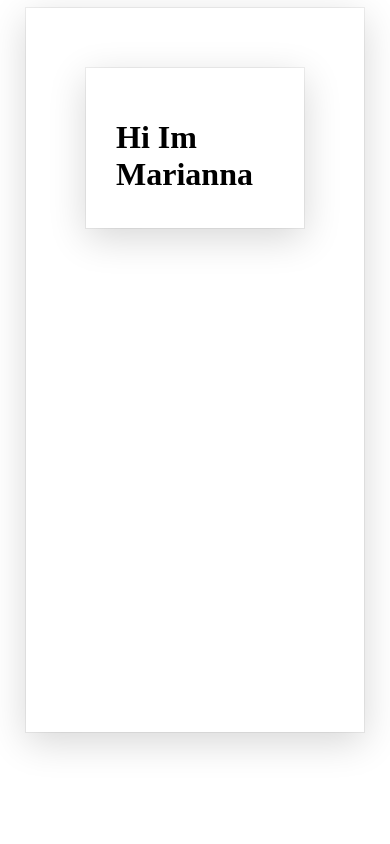
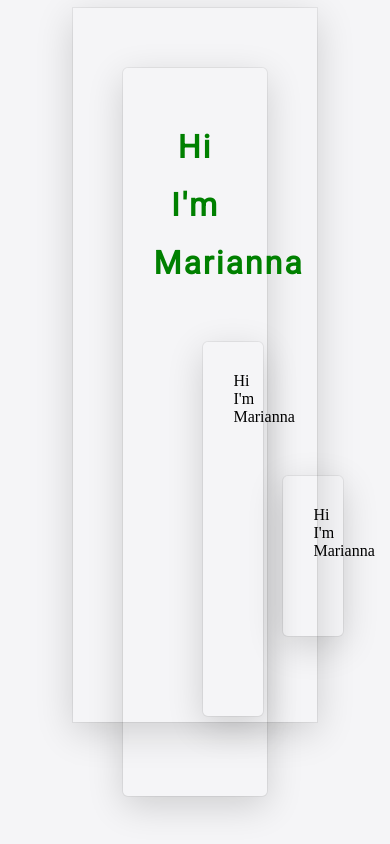
Before and after one commit to marysiaszcz/my-profile, a plain HTML site: page index.html in a window 390 px wide. Drawn offline with Linux system fonts and the light colour scheme.

Commit message:
Add files via upload

```diff
--- a/index.html
+++ b/index.html
@@ -1,12 +1,17 @@
 <html>
 <head>
-<link rel="stylesheet" href="style.css">
+	<title>Marianna's Profile</title>
+	<meta name="description" content="A few word about me, Marianna">
+	<meta charset="utf-8">
+	<link rel="stylesheet" href="https://fonts.googleapis.com/css?family=Roboto&display=swap">
+	<link rel="stylesheet" href="style.css">
 </head>
 
 <body>
 <div class="container">
-	<div class="white_box"><h1> Hi Im Marianna</h1>
-	<div>
+	<div class="white_box"><h1> Hi I'm Marianna</h1><div>
+	<div class="white_box">Hi I'm Marianna<div>
+	<div class="white_box">Hi I'm Marianna<div>
 </div>
 
 
--- a/style.css
+++ b/style.css
@@ -1,13 +1,45 @@
+@media (max-width: 960px) {
+  .container {
+    width: 700px;
+  }
+}
+@media (max-width: 720px) {
+  .container {
+    width: 500px;
+  }
+}
+@media (max-width: 540px) {
+  .container {
+    width: 300px;
+  }
+}
+
+body {
+	background-color:f5f5f7;
+}
+
+h1 {
+	font-family: Roboto;
+	color:green;
+	line-height: 1.8;
+	letter-spacing: 2px;
+	text-align:center;
+}
+
 .container {
-	padding:10px;
-	width:85%;
+	padding-top:10px;
+	width:65%;
 	height:85%;
 	margin: auto;
 	box-shadow: rgba(0, 0, 0, 0.16) 0px 10px 36px 0px, rgba(0, 0, 0, 0.06) 0px 0px 0px 1px;
 }
 .white_box {
 	padding:30px;
-	height:100px;
+	min-height:100px;
 	margin:50 50;
 	box-shadow: rgba(0, 0, 0, 0.16) 0px 10px 36px 0px, rgba(0, 0, 0, 0.06) 0px 0px 0px 1px;
+	border-radius:5px;
 }
+.img_avatar {
+	border-radius:50%;
+}
```
